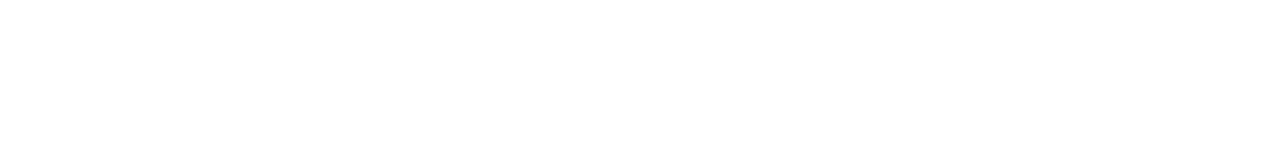
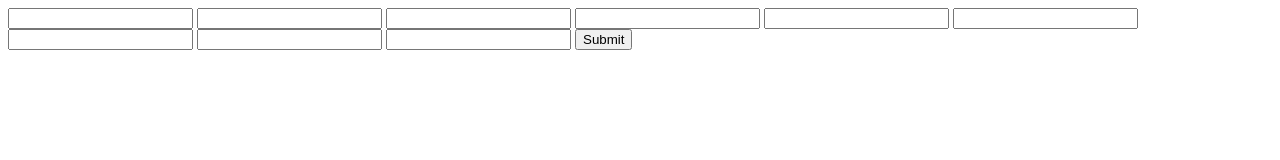
Before and after one commit to jasmine-dragons/ABCD-hacks, a plain HTML site: page index.html in a window 1280 px wide. Drawn offline with Linux system fonts and the light colour scheme.

Commit message:
Update index.html

```diff
--- a/index.html
+++ b/index.html
@@ -5,6 +5,17 @@
     <title>Breastalyzer</title>
   </head>
   <body>
-
+    <form action="/results">
+      <input name="Clump Thickness" type="text">
+      <input name="Uniformity of Cell Size" type="text">
+      <input name="Uniformity of Cell Shape" type="text">
+      <input name="Marginal Adhesion" type="text">
+      <input name="Single Epithelial Cell Size" type="text">
+      <input name="Bare Nuclei" type="text">
+      <input name="Bland Chromatin" type="text">
+      <input name="Normal Nucleoli" type="text">
+      <input name="Mitoses" type="text">
+      <input type="submit">
+    </form>
   </body>
 </html>
```
